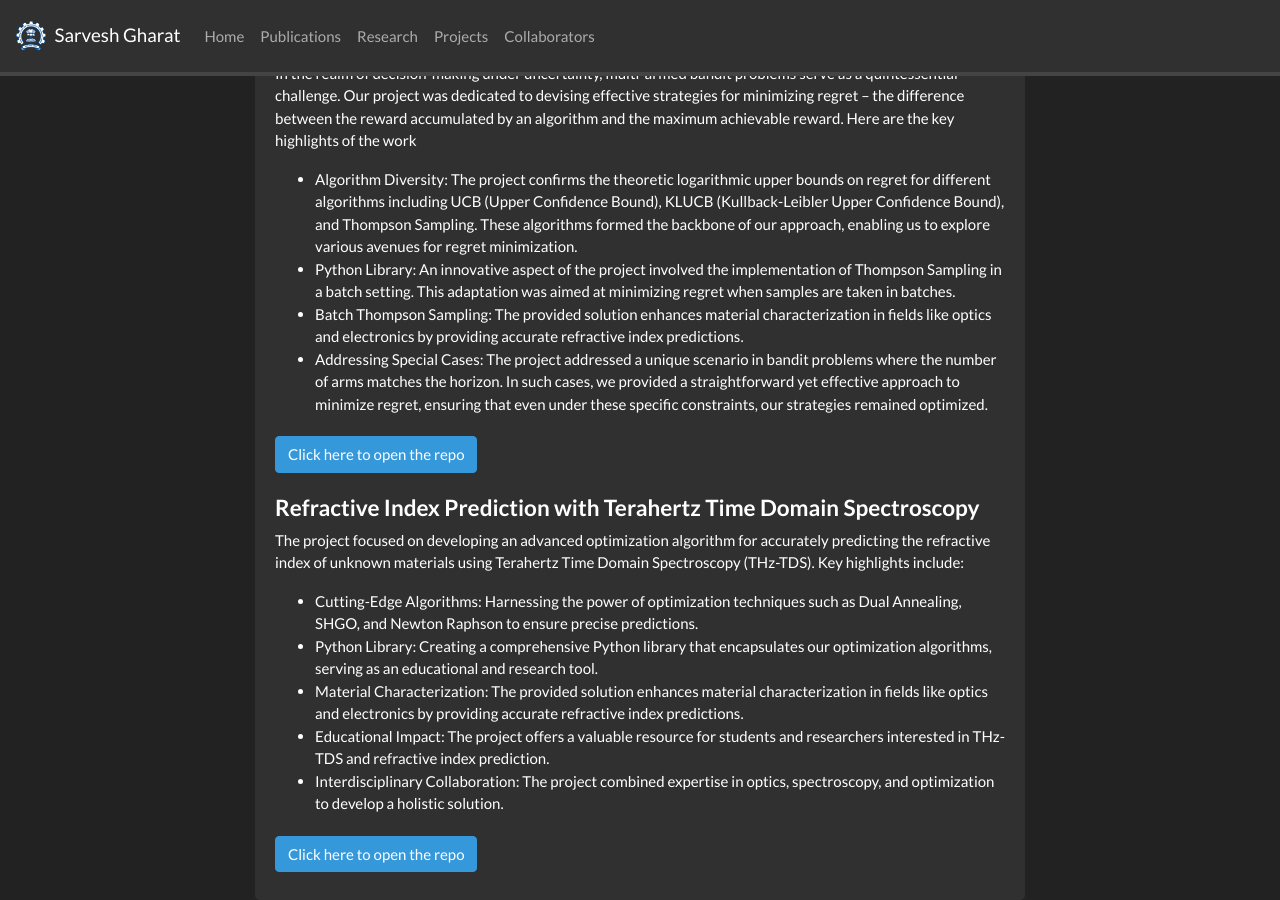
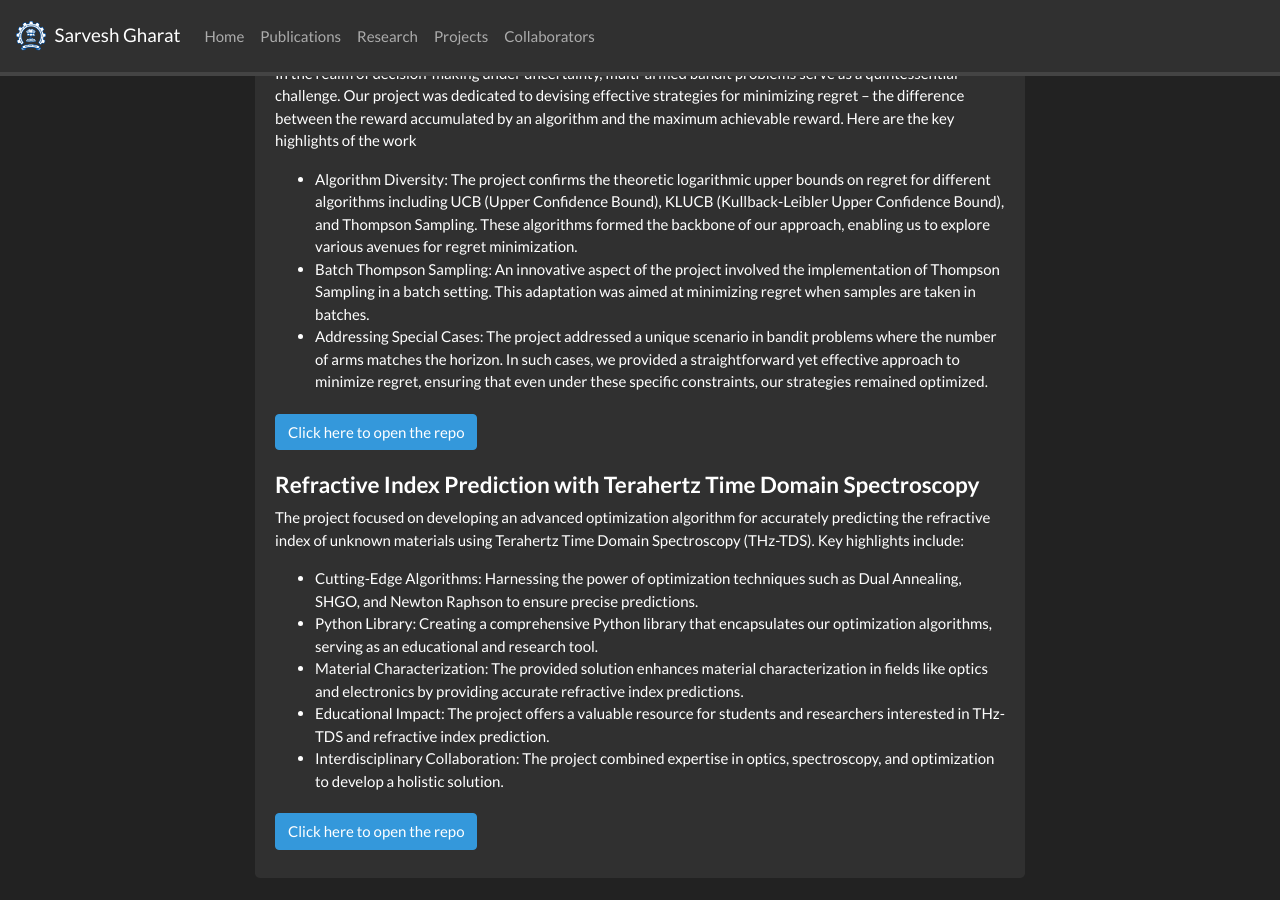
Before and after one commit to SarveshVGharat/SarveshVGharat.github.io, a Jekyll site: the page built from _pages/projects.md, in a window 1280 px wide and 900 px high, scrolled down 1233 px. Built offline with Jekyll 4.4.1, drawn with Linux system fonts in a browser that asks for light colours; nearby versions of some CDN libraries; a style sheet for code colours, icons or effects is not loaded.

Commit message:
Update projects.md

```diff
--- a/_pages/projects.md
+++ b/_pages/projects.md
@@ -90,7 +90,7 @@ The work ultimately led to the optimization of decision-making in cricket. By ap
 </li>
 </ul>
 
-<a href="https://github.com/SarveshVGharat/CS747-Assignment-2" target="_blank"><button class="btn btn-info">Click here to open the repo</button></a>
+<a href="https://github.com/SarveshVGharat/Decision-Optimization-in-Cricket-Gameplay" target="_blank"><button class="btn btn-info">Click here to open the repo</button></a>
 
 <h4><b>Regret Minimization in Multi-Armed Bandit Problems</b></h4>
 
@@ -101,12 +101,8 @@ In the realm of decision-making under uncertainty, multi-armed bandit problems s
 The project confirms the theoretic logarithmic upper bounds on regret for different algorithms including UCB (Upper Confidence Bound), KLUCB (Kullback-Leibler Upper Confidence Bound), and Thompson Sampling. These algorithms formed the backbone of our approach, enabling us to explore various avenues for regret minimization.
 </li>
 
-<li>Python Library:
+<li>Batch Thompson Sampling:
 An innovative aspect of the project involved the implementation of Thompson Sampling in a batch setting. This adaptation was aimed at minimizing regret when samples are taken in batches.
-</li>
-
-<li>Batch Thompson Sampling:
-The provided solution enhances material characterization in fields like optics and electronics by providing accurate refractive index predictions.
 </li>
 
 <li>Addressing Special Cases:
@@ -114,7 +110,7 @@ The project addressed a unique scenario in bandit problems where the number of a
 </li>
 </ul>
 
-<a href="https://github.com/SarveshVGharat/CS747-Assignment-1" target="_blank"><button class="btn btn-info">Click here to open the repo</button></a>
+<a href="https://github.com/SarveshVGharat/Regret-Minimization-in-Multi-Armed-Bandit-Problems" target="_blank"><button class="btn btn-info">Click here to open the repo</button></a>
 
 <h4><b>Refractive Index Prediction with Terahertz Time Domain Spectroscopy</b></h4>
 
```
